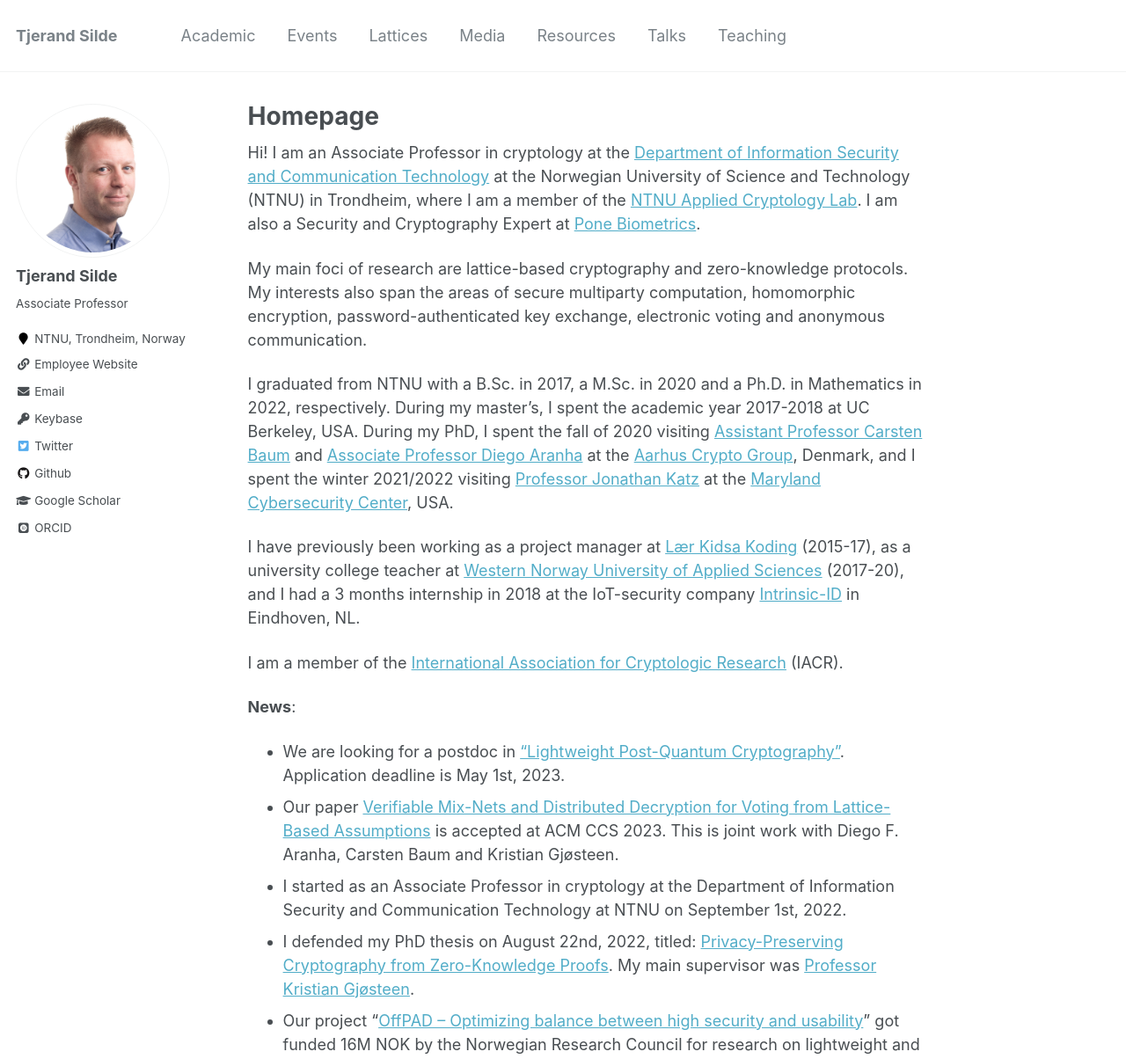
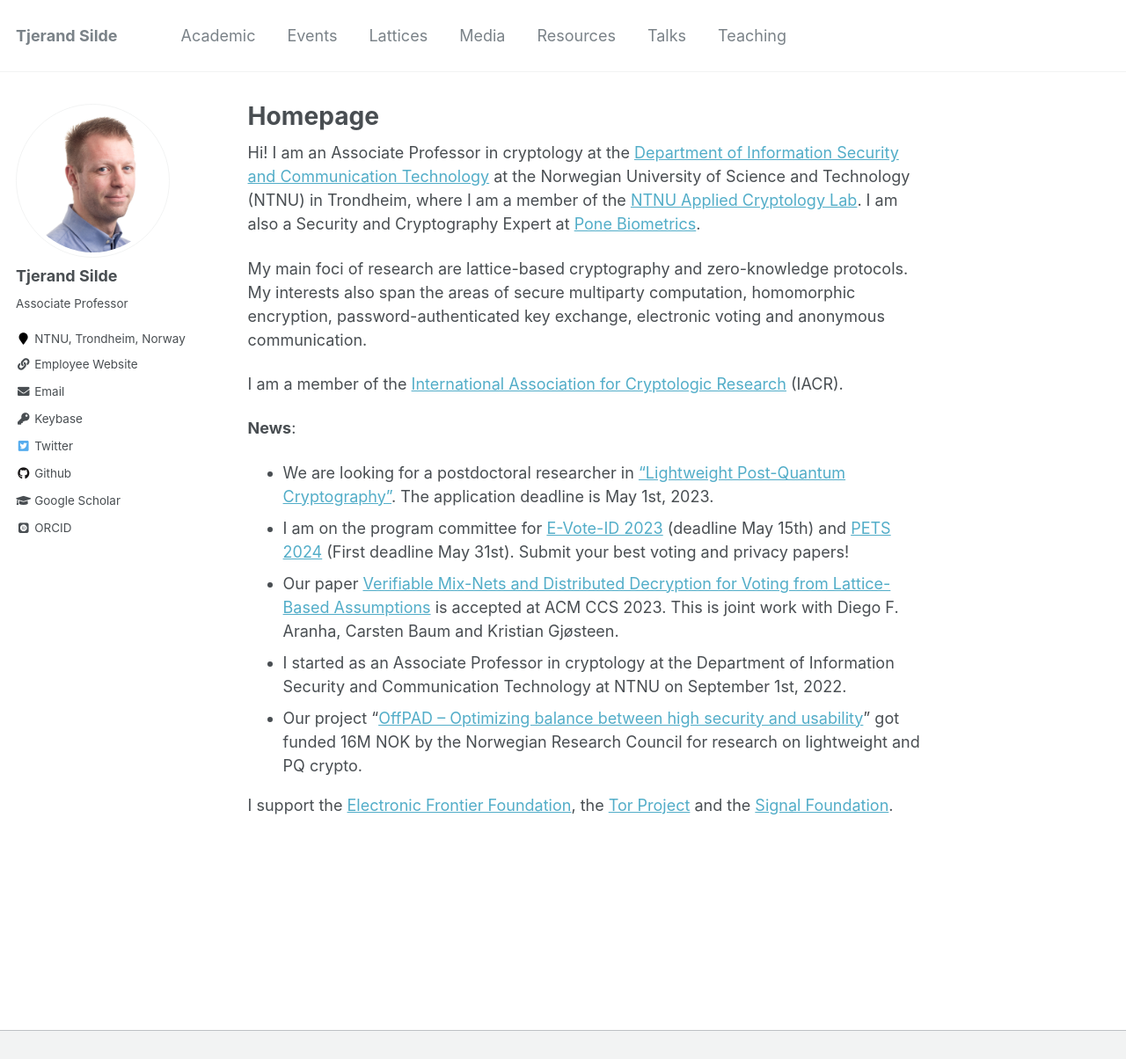
Before and after one commit to tjesi/tjesi.github.io, a Jekyll site: the page built from _pages/about.md, in a window 1280 px wide and 1400 px high, cut to the strip 0-1204 px from the top of the window. Shown: the whole strip at 88% size. Built offline with Jekyll 4.4.1, drawn with Linux system fonts in a browser that asks for light colours; some web fonts are replaced.

Commit message:
Update about.md

```diff
--- a/_pages/about.md
+++ b/_pages/about.md
@@ -12,18 +12,14 @@
 
 My main foci of research are lattice-based cryptography and zero-knowledge protocols. My interests also span the areas of secure multiparty computation, homomorphic encryption, password-authenticated key exchange, electronic voting and anonymous communication.
 
-I graduated from NTNU with a B.Sc. in 2017, a M.Sc. in 2020 and a Ph.D. in Mathematics in 2022, respectively. During my master's, I spent the academic year 2017-2018 at UC Berkeley, USA. During my PhD, I spent the fall of 2020 visiting [Assistant Professor Carsten Baum](http://carstenbaum.com) and [Associate Professor Diego Aranha](https://dfaranha.github.io) at the [Aarhus Crypto Group](https://users-cs.au.dk/orlandi/cryptogroup), Denmark, and I spent the winter 2021/2022 visiting [Professor Jonathan Katz](http://www.cs.umd.edu/~jkatz) at the [Maryland Cybersecurity Center](https://cyber.umd.edu), USA.
-
-I have previously been working as a project manager at [Lær Kidsa Koding](https://www.kidsakoder.no) (2015-17), as a university college teacher at [Western Norway University of Applied Sciences](https://www.hvl.no/en) (2017-20), and I had a 3 months internship in 2018 at the IoT-security company [Intrinsic-ID](https://www.intrinsic-id.com) in Eindhoven, NL.
-
 I am a member of the [International Association for Cryptologic Research](https://iacr.org) (IACR).
 
 **News**:
 
-- We are looking for a postdoc in ["Lightweight Post-Quantum Cryptography"](https://www.jobbnorge.no/en/available-jobs/job/243244/postdoctoral-fellow-in-lightweight-post-quantum-cryptography). Application deadline is May 1st, 2023.
+- We are looking for a postdoctoral researcher in ["Lightweight Post-Quantum Cryptography"](https://www.jobbnorge.no/en/available-jobs/job/243244/postdoctoral-fellow-in-lightweight-post-quantum-cryptography). The application deadline is May 1st, 2023.
+- I am on the program committee for [E-Vote-ID 2023](https://e-vote-id.org) (deadline May 15th) and [PETS 2024](https://www.petsymposium.org) (First deadline May 31st). Submit your best voting and privacy papers!
 - Our paper [Verifiable Mix-Nets and Distributed Decryption for Voting from Lattice-Based Assumptions](https://eprint.iacr.org/2022/422.pdf) is accepted at ACM CCS 2023. This is joint work with Diego F. Aranha, Carsten Baum and Kristian Gjøsteen.
 - I started as an Associate Professor in cryptology at the Department of Information Security and Communication Technology at NTNU on September 1st, 2022.
-- I defended my PhD thesis on August 22nd, 2022, titled: [Privacy-Preserving Cryptography from Zero-Knowledge Proofs](https://ntnuopen.ntnu.no/ntnu-xmlui/handle/11250/3012606). My main supervisor was [Professor Kristian Gjøsteen](https://www.ntnu.edu/employees/kristian.gjosteen).
 - Our project "[OffPAD -- Optimizing balance between high security and usability](https://prosjektbanken.forskningsradet.no/en/project/FORISS/321619)" got funded 16M NOK by the Norwegian Research Council for research on lightweight and PQ crypto.
 
 I support the [Electronic Frontier Foundation](https://supporters.eff.org/donate/join-eff-4), the [Tor Project](https://donate.torproject.org) and the [Signal Foundation](https://signal.org/donate).
```
